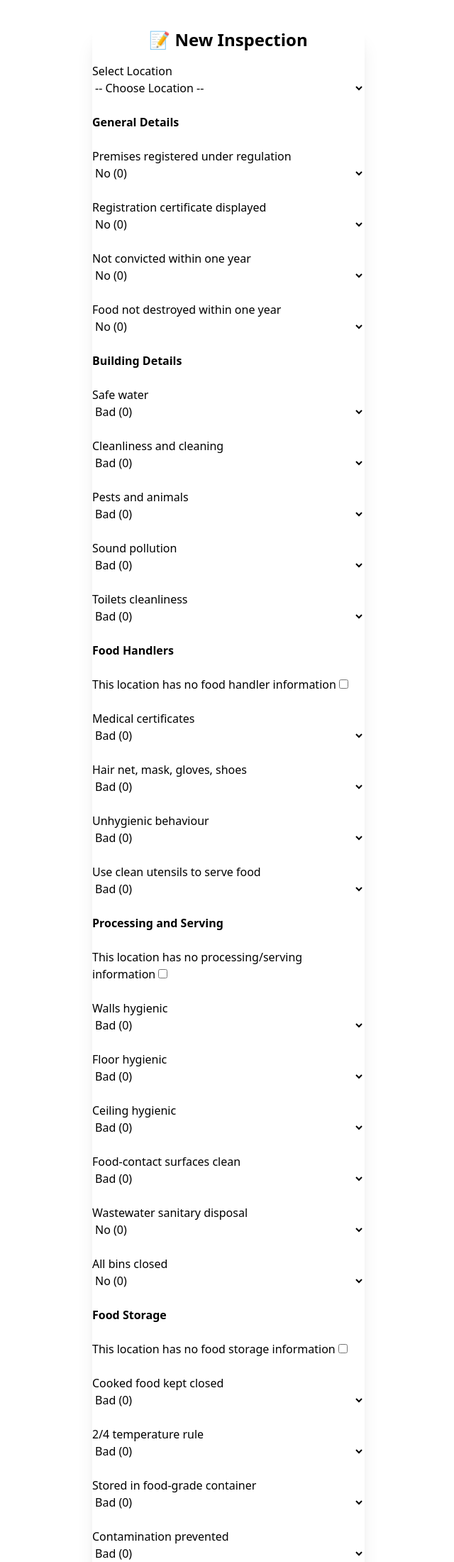
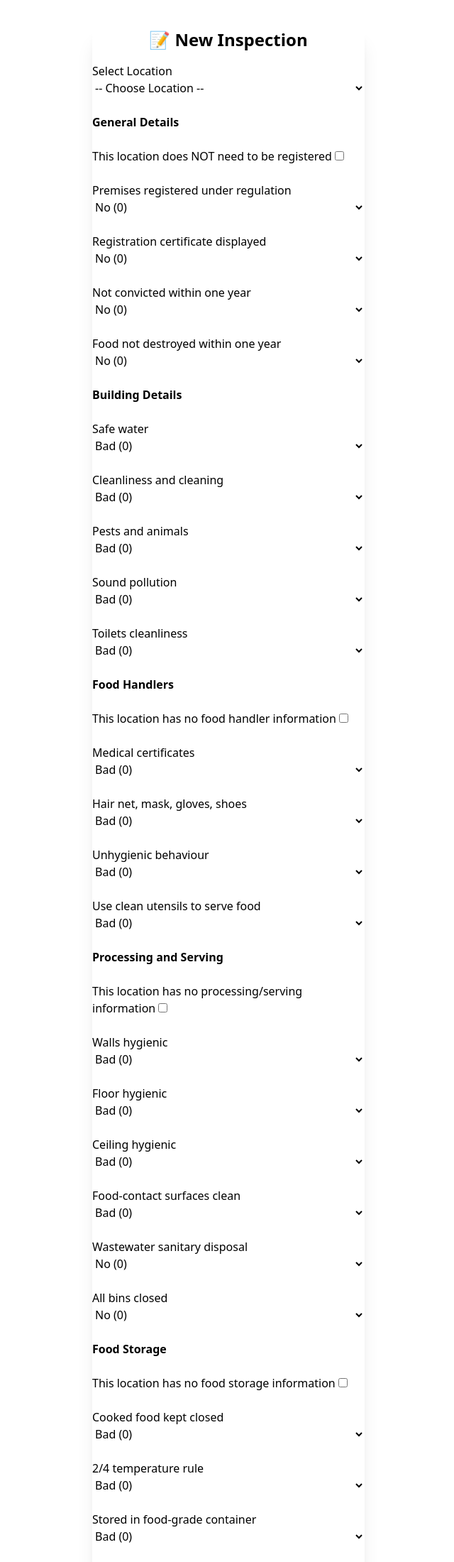
Before and after one commit to hirusha-adi/phi-data-collection, a Flask app: page /add_form in a window 1280 px wide. Shown: the top 2200 px of the page at 71% size, without its empty margins (318-958 px from the left). Run offline with Flask 3, Linux system fonts and the light colour scheme; a user stored in the database is signed in; some libraries are stand-ins or nearby versions.

Commit message:
new schema

```diff
--- a/app/routes.py
+++ b/app/routes.py
@@ -60,6 +60,7 @@ def add_form():
             form_data = request.form
 
             # Get checkbox flags
+            is_eligible_register_info = form_data.get('is_eligible_register_info') == 'on'
             is_eligible_food_handler_info = form_data.get('is_eligible_food_handler_info') == 'on'
             is_eligible_processing_info = form_data.get('is_eligible_processing_info') == 'on'
             is_eligible_food_storage_info = form_data.get('is_eligible_food_storage_info') == 'on'
@@ -72,8 +73,13 @@ def add_form():
             form.user_id = current_user.id
 
             # General
-            form.premises_registered = int(form_data.get('premises_registered'))
-            form.certificate_displayed = int(form_data.get('certificate_displayed'))
+            form.is_eligible_register_info = is_eligible_register_info
+            if is_eligible_register_info:
+                form.premises_registered = -1
+                form.certificate_displayed = -1
+            else:
+                form.premises_registered = int(form_data.get('premises_registered'))
+                form.certificate_displayed = int(form_data.get('certificate_displayed'))
             form.not_convicted = int(form_data.get('not_convicted'))
             form.food_not_destroyed = int(form_data.get('food_not_destroyed'))
 
@@ -317,14 +323,14 @@ def generate_pdf():
         data[f'date{row_num}'] = res_form.created_at.strftime('%d/%m')
 
         # General Details
-        data[f'd{row_num}_q1_1'] = res_form.premises_registered
-        data[f'd{row_num}_q1_2'] = res_form.certificate_displayed
-        # TODO: Add this and fix later
-        # data['d1_q1_s1'] = res_form.certificate_displayed
+        if not res_form.is_eligible_food_handler_info:
+            data[f'd{row_num}_q1_1'] = res_form.premises_registered
+            data[f'd{row_num}_q1_2'] = res_form.certificate_displayed
+        else:
+            data[f'd{row_num}_q3_s1'] = 10
         data[f'd{row_num}_q1_3'] = res_form.not_convicted
         data[f'd{row_num}_q1_4'] = res_form.food_not_destroyed
-        # TODO: this might change when fixing above
-        data[f'd{row_num}_q1_sum'] = int(float(res_form.premises_registered) + float(res_form.certificate_displayed) + float(res_form.not_convicted) + float(res_form.food_not_destroyed))
+        data[f'd{row_num}_q1_sum'] = res_form.sum_general_details
 
         # Building Details
         data[f'd{row_num}_q2_1'] = res_form.safe_water
@@ -332,7 +338,7 @@ def generate_pdf():
         data[f'd{row_num}_q2_3'] = res_form.pests_animals
         data[f'd{row_num}_q2_4'] = res_form.sound_pollution
         data[f'd{row_num}_q2_5'] = res_form.toilets_cleanliness
-        data[f'd{row_num}_q2_sum'] = int(float(res_form.safe_water) + float(res_form.cleanliness) + float(res_form.pests_animals) + float(res_form.sound_pollution) + float(res_form.toilets_cleanliness))
+        data[f'd{row_num}_q2_sum'] = res_form.sum_building_details
 
         # Food Handler
         if not res_form.is_eligible_food_handler_info:
@@ -340,7 +346,7 @@ def generate_pdf():
             data[f'd{row_num}_q3_2'] = res_form.proper_clothing
             data[f'd{row_num}_q3_3'] = res_form.unhygienic_behaviour
             data[f'd{row_num}_q3_4'] = res_form.clean_utensils
-            data[f'd{row_num}_q3_sum'] = int(float(res_form.medical_certificates) + float(res_form.proper_clothing) + float(res_form.unhygienic_behaviour) + float(res_form.clean_utensils))
+            data[f'd{row_num}_q3_sum'] = res_form.sum_food_handler
         else:
             data[f'd{row_num}_q3_s1'] = 20
             data[f'd{row_num}_q3_sum'] = 20
@@ -353,7 +359,7 @@ def generate_pdf():
             data[f'd{row_num}_q4_4'] = res_form.food_surfaces_clean
             data[f'd{row_num}_q4_5'] = res_form.wastewater_disposal
             data[f'd{row_num}_q4_6'] = res_form.closed_bins
-            data[f'd{row_num}_q4_sum'] = int(float(res_form.walls_hygienic) + float(res_form.floor_hygienic) + float(res_form.ceiling_hygienic) + float(res_form.food_surfaces_clean) + float(res_form.wastewater_disposal) + float(res_form.closed_bins))
+            data[f'd{row_num}_q4_sum'] = res_form.sum_processing_and_serving
         else:
             data[f'd{row_num}_q4_s1'] = 20
             data[f'd{row_num}_q4_sum'] = 20
@@ -365,15 +371,13 @@ def generate_pdf():
             data[f'd{row_num}_q5_3'] = res_form.cooked_food_container
             data[f'd{row_num}_q5_4'] = res_form.cooked_food_contam_prevented
             # leave d1_q5_s1 empty
-            data[f'd{row_num}_q5_5'] = res_form.uncooked_food_contam_prevented
-            data[f'd{row_num}_q5_sum'] = int(float(res_form.cooked_food_closed) + float(res_form.cooked_food_temp) + float(res_form.cooked_food_container) + float(res_form.cooked_food_contam_prevented) + float(res_form.uncooked_food_contam_prevented))
         else:
             data[f'd{row_num}_q5_s1'] = 16
-            data[f'd{row_num}_q5_5'] = res_form.uncooked_food_contam_prevented
-            data[f'd{row_num}_q5_sum'] = int(data['d1_q5_s1'] + float(res_form.uncooked_food_contam_prevented))
+        data[f'd{row_num}_q5_5'] = res_form.uncooked_food_contam_prevented
+        data[f'd{row_num}_q5_sum'] = res_form.sum_food_storage
 
         # Final Stuff
-        data[f'd{row_num}_f_sum'] = data[f'd{row_num}_q1_sum'] + data[f'd{row_num}_q2_sum'] + data[f'd{row_num}_q3_sum'] + data[f'd{row_num}_q4_sum'] + data[f'd{row_num}_q5_sum']
+        data[f'd{row_num}_f_sum'] = res_form.sum_all
         data[f'd{row_num}_f_percentage'] = int((data[f'd{row_num}_f_sum'] / 100) * 100)
 
         # The grading is done as follows, based on the percentage:
--- a/app/templates/add_form.html
+++ b/app/templates/add_form.html
@@ -24,6 +24,13 @@
 
 
         <h4 class="font-semibold mt-6">General Details</h4>
+        <div class="form-control">
+          <label class="cursor-pointer label">
+            <span class="label-text">This location does NOT need to be registered</span>
+            <input type="checkbox" name="is_eligible_register_info" id="chk-general"
+              class="checkbox checkbox-error" />
+          </label>
+        </div>
         {% for field in [
         ('premises_registered', 'Premises registered under regulation'),
         ('certificate_displayed', 'Registration certificate displayed'),
@@ -35,6 +42,7 @@
           <select name="{{ field[0] }}" class="select select-bordered w-full" required>
             <option value="5">Yes (5)</option>
             <option value="0" selected>No (0)</option>
+            <option value="-1" disabled hidden>Not Applicable (-1)</option>
           </select>
         </div>
         {% endfor %}
@@ -164,6 +172,12 @@
     });
   }
 
+  $('#chk-general').on('change', function () {
+    toggleSection('#chk-general', [
+      'premises_registered', 'certificate_displayed'
+    ]);
+  });
+
   $('#chk-food-handler').on('change', function () {
     toggleSection('#chk-food-handler', [
       'medical_certificates', 'proper_clothing', 'unhygienic_behaviour', 'clean_utensils'
```
